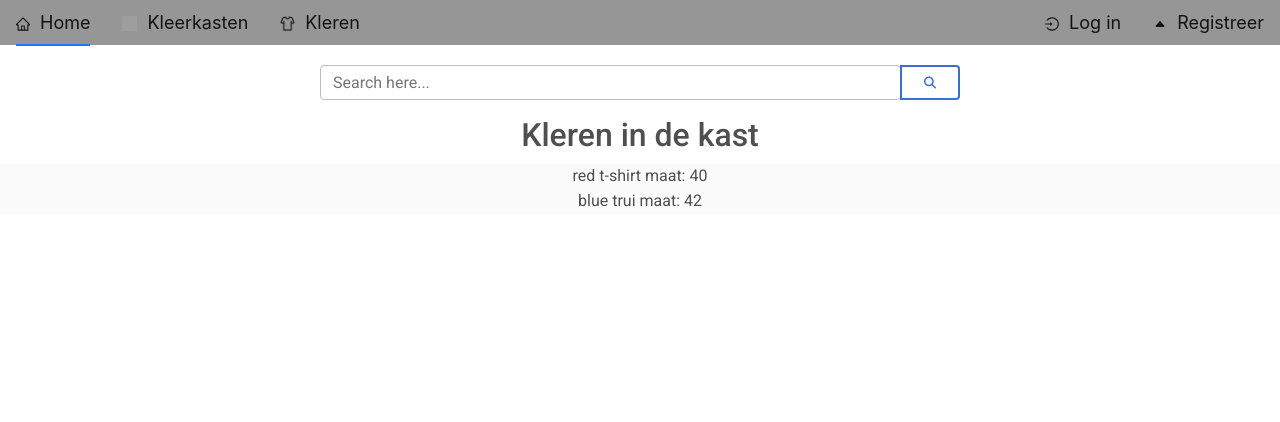
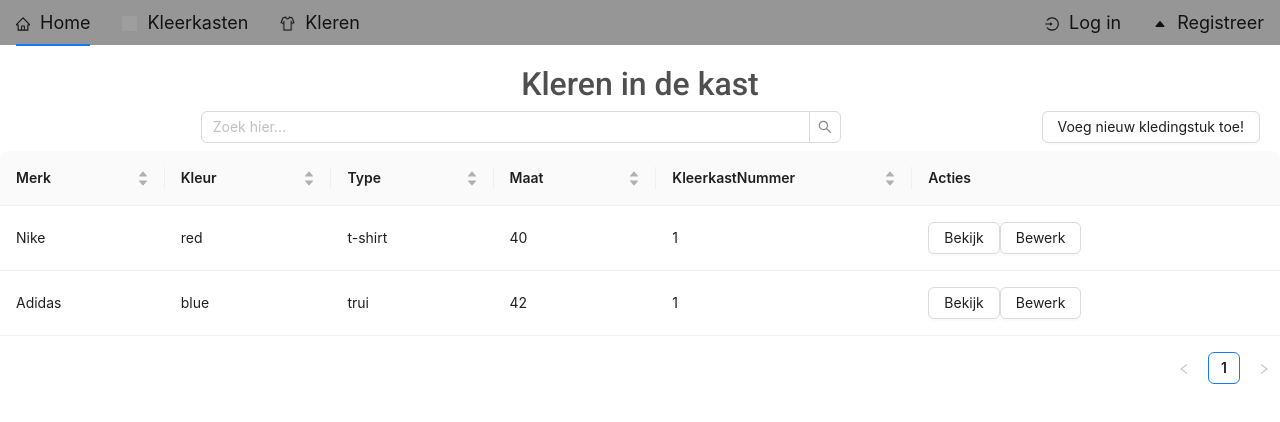
Before and after one commit to LouisDeGruyter/WhereAreMyClothes_FrontEnd, a React (Create React App) app: page /kleren in a window 1280 px wide. Shown: the top 422 px of the page. Built offline with nearby package versions, Linux system fonts and the light colour scheme; grey boxes are pictures that could not be loaded.

Commit message:
routess uitgebreid

```diff
--- a/package.json
+++ b/package.json
@@ -14,6 +14,7 @@
     "react": "^18.2.0",
     "react-bootstrap": "^2.6.0",
     "react-dom": "^18.2.0",
+    "react-highlight-words": "^0.18.0",
     "react-icons": "^4.6.0",
     "react-router-dom": "^6.4.3",
     "react-scripts": "5.0.1",
--- a/src/App.js
+++ b/src/App.js
@@ -5,6 +5,7 @@ import Navbar from './components/navbar/Navbar';
 import Kleerkastenlijst from './components/kleerkasten/Kleerkastenlijst';
 import Kledinglijst from './components/kleren/Kledinglijst';
 import 'antd/dist/reset.css';
+import Kledingstuk from './components/kleren/Kledingstuk';
 function App() {
   return (
     <div className="App">
@@ -15,6 +16,12 @@ function App() {
                 <Route path="/" element={<div>Home</div>} ></Route>
                 <Route path="/login" element={<div>Log in</div>} ></Route>
                 <Route path="/register" element={<div> Registreer </div>} ></Route>
+                <Route path="/kleren/add" element={<div>kledingstukForm to be implemented</div>} ></Route>
+                <Route path="/kleren/:id" element={<Kledingstuk/>} ></Route>
+                <Route path="kleren/:id/edit" element={<div>kledingstuk edit to be implemented</div>} ></Route>
+                <Route path="/kleerkasten/add" element={<div>kleerkastForm to be implemented</div>} ></Route>
+                <Route path="/kleerkasten/:id" element={<div>kleerkastDetail to be implemented</div>} ></Route>
+
             </Routes>
 
     </div>
--- a/src/api/mock_data.js
+++ b/src/api/mock_data.js
@@ -1,14 +1,18 @@
 const KLEDING_DATA = [{
     id: 1,
+    brand: "Nike",
     color:'red',
     type: "t-shirt",
     size: 40,
+    kleerkastId: 1,
   },
   {
     id: 2,
+    brand: "Adidas",
     color:'blue',
     type: "trui",
     size: 42,
+    kleerkastId: 1,
   },
 ];
 export {KLEDING_DATA};
--- a/src/components/kleren/Kledinglijst.jsx
+++ b/src/components/kleren/Kledinglijst.jsx
@@ -1,13 +1,19 @@
 import { useState, useMemo, useCallback, useEffect } from 'react';
 import Kledingstuk from "./Kledingstuk";
 import { KLEDING_DATA } from '../../api/mock_data';
-import { MDBContainer } from "mdb-react-ui-kit";
+import {Link} from 'react-router-dom';
+import  {Button,Table,Input} from 'antd'
 
 const getFilteredItems = (query,items) => {
     if (!query)
        { return items;
     }
-    return items.filter((kledingstuk) =>  `${kledingstuk.color} ${kledingstuk.type} maat: ${kledingstuk.size}`.toLowerCase().includes(query.toLowerCase()));
+    return items.filter((kledingstuk) =>  `${kledingstuk.brand} ${kledingstuk.color} ${kledingstuk.type} ${kledingstuk.size} ${kledingstuk.kleerkastId}`.toLowerCase().includes(query.toLowerCase()));
+}
+const getFilterTekst=(text)=>{
+    if (!text)
+    {return }
+    return `Zoekopdracht: ${text}`
 }
 
 export default function Kledinglijst(){
@@ -17,19 +23,62 @@ export default function Kledinglijst(){
 
    const filteredItems = useMemo(() => getFilteredItems(query, KLEDING_DATA), [query, KLEDING_DATA]);
     return(
-    <div className="justify-content-center">
 
-        <div className='input-group mb-3 w-50 mx-auto'>
-    <input type="search" id="search-focus" className="form-control rounded" placeholder="Search here..." value={text} onChange={(e) => setText(e.target.value)} data-cy="Kledinglijst_search_input" />
-    <button type="button" className="btn btn-outline-primary" onClick={() => setQuery(text)} data-cy="transactions_search_btn"><i className="fas fa-search"></i></button>
-    </div>
-
+    <div className="justify-content-center" >
 
     <h2>Kleren in de kast</h2>
      <div>
-        {filteredItems.map((value) => (
-            <Kledingstuk key={value.id} {...value} />
-        ))}
+
+        <Input.Search placeholder="Zoek hier..." value={query} onChange={(e) => setQuery(e.target.value)} onSearch={(e)=> setText(query)} style={{marginBottom:8, width:"50%"}} />
+        <Button style={{float:"right", marginRight:20}}>
+            <Link to="/kleren/add"  >Voeg nieuw kledingstuk toe!</Link>
+            </Button>
+     <div>{getFilterTekst(text)}</div>
+        <Table columns={[
+            {
+                title:"Merk",
+                dataIndex: 'brand',
+                sorter: (a, b) => a.brand.localeCompare(b.brand),
+            },
+            {
+            title: 'Kleur',
+            dataIndex: 'color',
+            sorter: (a, b) => a.color.localeCompare(b.color),
+        },
+        {
+            title: 'Type',
+            dataIndex: 'type',
+            sorter: (a, b) => a.type.localeCompare(b.type),
+        },
+        {
+            title: 'Maat',
+            dataIndex: 'size',
+            sorter: (a, b) => a.size - b.size,
+        },
+        {
+            title: 'KleerkastNummer',
+            dataIndex: 'kleerkastId',
+            width:"20%",
+            sorter: (a, b) => a.kleerkastId - b.kleerkastId,
+        },
+        {
+            title: 'Acties',
+            dataIndex: 'id',
+            render: (id) => (
+                <div>
+                    <Button>
+                    <Link to={`/kleren/${id}`}>Bekijk</Link>
+                    </Button>
+                    <Button>
+                    <Link to={`/kleren/${id}/edit`}>Bewerk</Link>
+                    </Button>
+                </div>
+            ),
+        },
+    ]}
+    dataSource={filteredItems}
+    ></Table>
+
      </div>
     </div>
     );
--- a/src/components/kleren/Kledingstuk.jsx
+++ b/src/components/kleren/Kledingstuk.jsx
@@ -1,16 +1,13 @@
 import { memo} from 'react';
-const Kledingstuk = memo(({id,color, type, size }) => {
+import { KLEDING_DATA } from '../../api/mock_data';
+import { useParams } from 'react-router-dom';
 
-return (
-    <div className={`bg-light border-dark mb`}>
-    {color} {type} maat: {size}
-    </div>
-);
-});
-export default memo (function Kledingstuk({id,color, type, size }) {
+export default memo (function Kledingstuk() {
+    const { id } = useParams();
+    let kledingstuk = KLEDING_DATA.find((kledingstuk) => kledingstuk.id == id);
     return (
         <div className={`bg-light border-dark mb`}>
-        {color} {type} maat: {size}
+        {kledingstuk.color} {kledingstuk.type} maat: {kledingstuk.size}
         </div>
     );
     });
```
Also changed, not shown: 1 other file (tests, documents, lock files or other folders).
